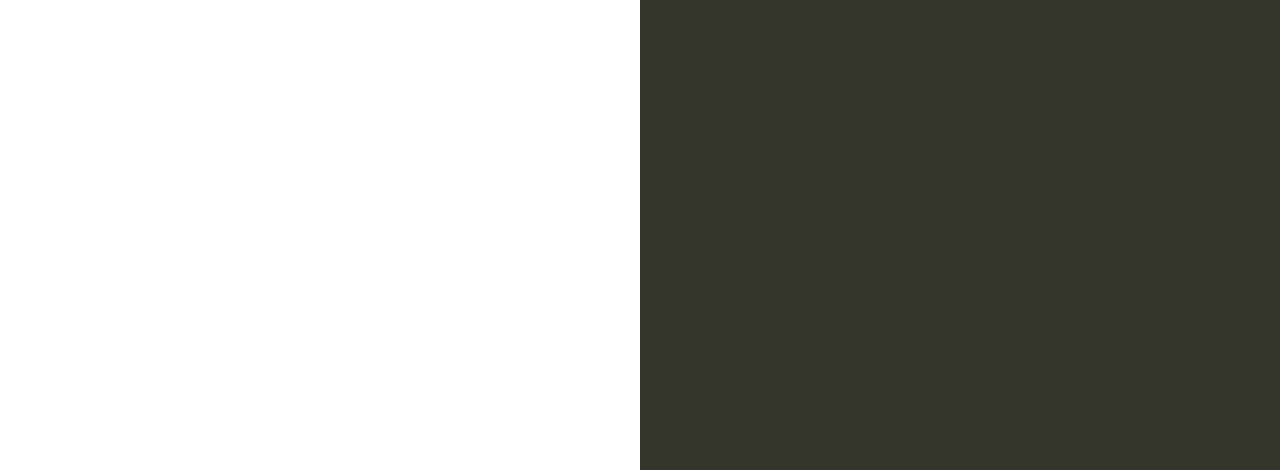
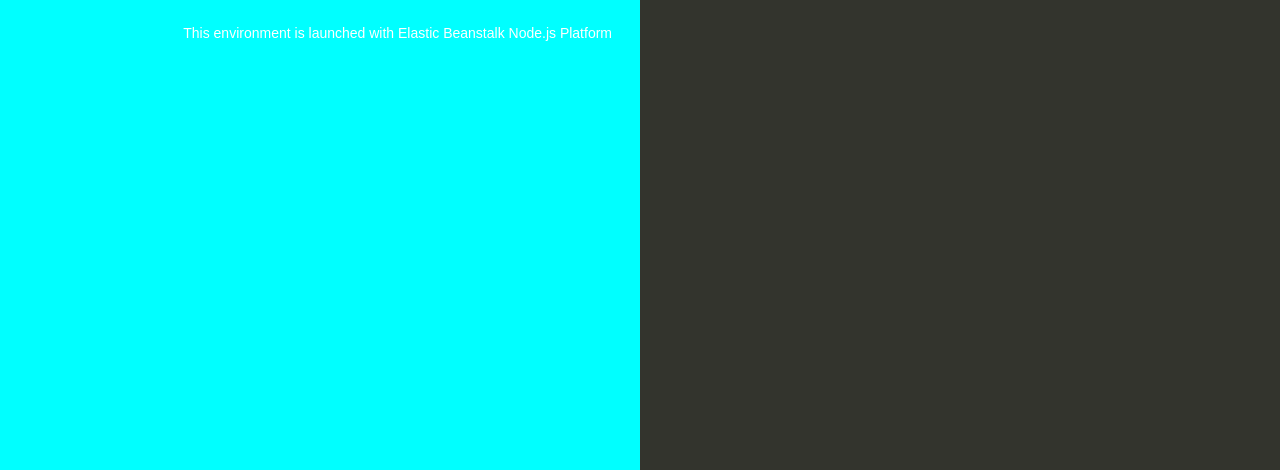
Before and after one commit to utkarsh-jod/labexp10, a website: page index.html in a window 1280 px wide. Shown: the part 330-800 px from the top of the page. Drawn offline with Linux system fonts and the light colour scheme.

Commit message:
Change background color from light blue to cyan

```diff
--- a/index.html
+++ b/index.html
@@ -35,7 +35,7 @@
 
         text-align: right;
         padding-top: 11em;
-        background-color: light blue;
+        background-color: cyan;
 
       }
       .textColumn p {
```
